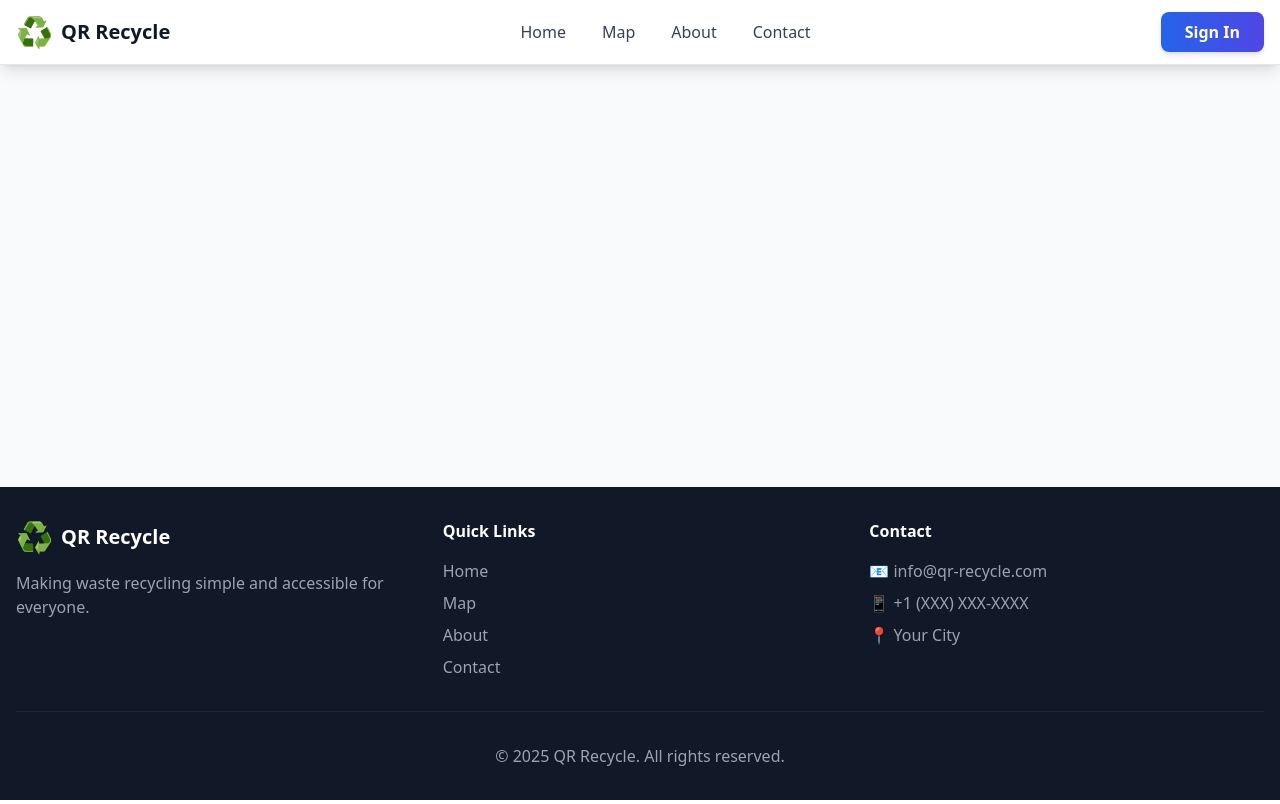
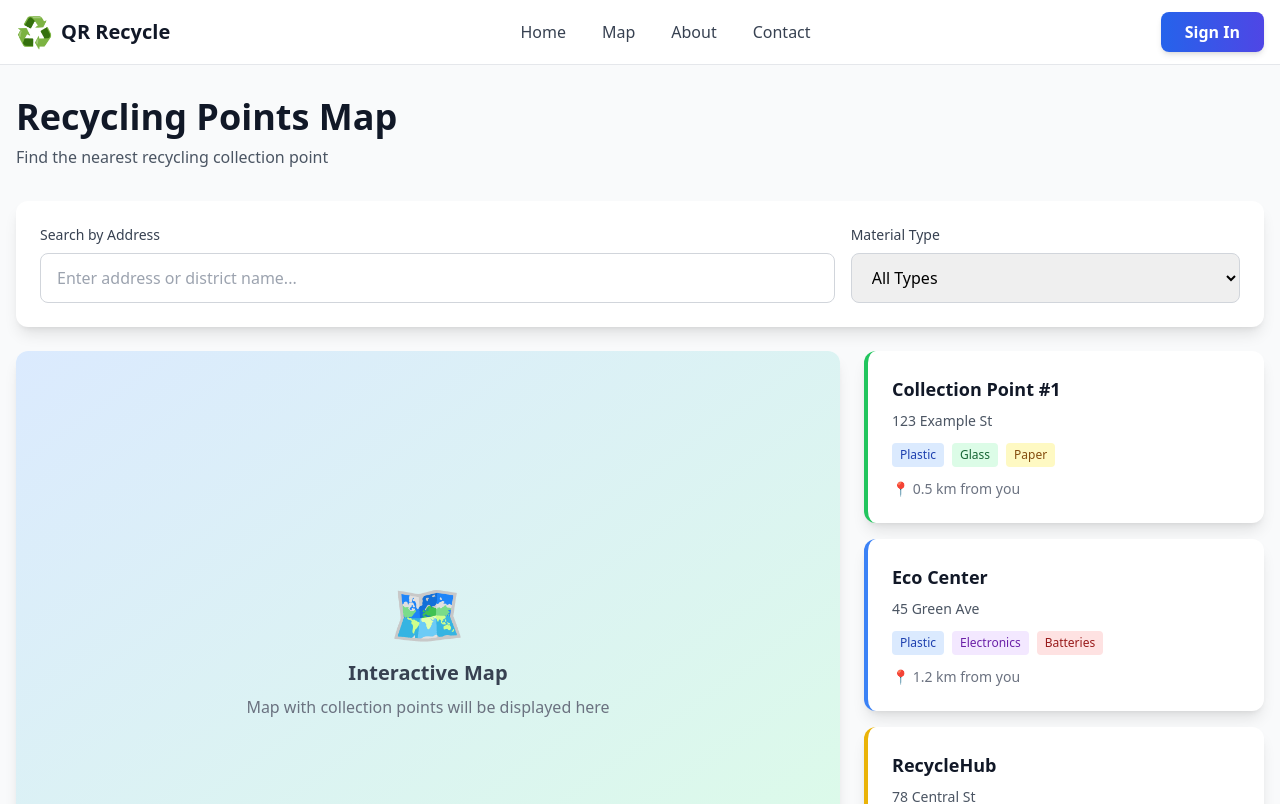
Before and after one commit to Malikethes/eco-point, a Nuxt app: page /map in a window 1280 px wide. Shown: the top 804 px of the page. Built offline with nearby package versions, Linux system fonts and the light colour scheme.

Commit message:
feat: add interactive map basic UI which will displays trashcans localisations

```diff
--- /dev/null
+++ b/pages/map.vue
@@ -0,0 +1,95 @@
+<template>
+  <div class="min-h-screen bg-gray-50">
+    <div class="container mx-auto px-4 py-8">
+      <!-- Header -->
+      <div class="mb-8">
+        <h1 class="text-4xl font-bold text-gray-900 mb-2">Recycling Points Map</h1>
+        <p class="text-gray-600">Find the nearest recycling collection point</p>
+      </div>
+
+      <!-- Search and Filters -->
+      <div class="bg-white rounded-xl shadow-lg p-6 mb-6">
+        <div class="grid md:grid-cols-3 gap-4">
+          <div class="md:col-span-2">
+            <label class="block text-sm font-medium text-gray-700 mb-2">
+              Search by Address
+            </label>
+            <input
+              type="text"
+              placeholder="Enter address or district name..."
+              class="w-full px-4 py-3 border border-gray-300 rounded-lg focus:ring-2 focus:ring-blue-500 focus:border-transparent"
+            />
+          </div>
+          <div>
+            <label class="block text-sm font-medium text-gray-700 mb-2">
+              Material Type
+            </label>
+            <select class="w-full px-4 py-3 border border-gray-300 rounded-lg focus:ring-2 focus:ring-blue-500 focus:border-transparent">
+              <option>All Types</option>
+              <option>Plastic</option>
+              <option>Glass</option>
+              <option>Paper</option>
+              <option>Metal</option>
+              <option>Electronics</option>
+            </select>
+          </div>
+        </div>
+      </div>
+
+      <!-- Map Container and List -->
+      <div class="grid lg:grid-cols-3 gap-6">
+        <!-- Map Placeholder -->
+        <div class="lg:col-span-2">
+          <div class="bg-white rounded-xl shadow-lg overflow-hidden">
+            <div class="h-[600px] bg-gradient-to-br from-blue-100 to-green-100 flex items-center justify-center">
+              <div class="text-center">
+                <div class="text-6xl mb-4">🗺️</div>
+                <p class="text-xl font-semibold text-gray-700 mb-2">
+                  Interactive Map
+                </p>
+                <p class="text-gray-500">
+                  Map with collection points will be displayed here
+                </p>
+              </div>
+            </div>
+          </div>
+        </div>
+
+        <!-- Points List -->
+        <div class="space-y-4">
+          <div class="bg-white rounded-xl shadow-lg p-6 hover:shadow-xl transition cursor-pointer border-l-4 border-green-500">
+            <h3 class="font-bold text-lg text-gray-900 mb-2">Collection Point #1</h3>
+            <p class="text-sm text-gray-600 mb-3">123 Example St</p>
+            <div class="flex flex-wrap gap-2 mb-3">
+              <span class="bg-blue-100 text-blue-800 text-xs px-2 py-1 rounded">Plastic</span>
+              <span class="bg-green-100 text-green-800 text-xs px-2 py-1 rounded">Glass</span>
+              <span class="bg-yellow-100 text-yellow-800 text-xs px-2 py-1 rounded">Paper</span>
+            </div>
+            <p class="text-sm text-gray-500">📍 0.5 km from you</p>
+          </div>
+
+          <div class="bg-white rounded-xl shadow-lg p-6 hover:shadow-xl transition cursor-pointer border-l-4 border-blue-500">
+            <h3 class="font-bold text-lg text-gray-900 mb-2">Eco Center</h3>
+            <p class="text-sm text-gray-600 mb-3">45 Green Ave</p>
+            <div class="flex flex-wrap gap-2 mb-3">
+              <span class="bg-blue-100 text-blue-800 text-xs px-2 py-1 rounded">Plastic</span>
+              <span class="bg-purple-100 text-purple-800 text-xs px-2 py-1 rounded">Electronics</span>
+              <span class="bg-red-100 text-red-800 text-xs px-2 py-1 rounded">Batteries</span>
+            </div>
+            <p class="text-sm text-gray-500">📍 1.2 km from you</p>
+          </div>
+
+          <div class="bg-white rounded-xl shadow-lg p-6 hover:shadow-xl transition cursor-pointer border-l-4 border-yellow-500">
+            <h3 class="font-bold text-lg text-gray-900 mb-2">RecycleHub</h3>
+            <p class="text-sm text-gray-600 mb-3">78 Central St</p>
+            <div class="flex flex-wrap gap-2 mb-3">
+              <span class="bg-gray-100 text-gray-800 text-xs px-2 py-1 rounded">Metal</span>
+              <span class="bg-yellow-100 text-yellow-800 text-xs px-2 py-1 rounded">Paper</span>
+            </div>
+            <p class="text-sm text-gray-500">📍 2.1 km from you</p>
+          </div>
+        </div>
+      </div>
+    </div>
+  </div>
+</template>
```
